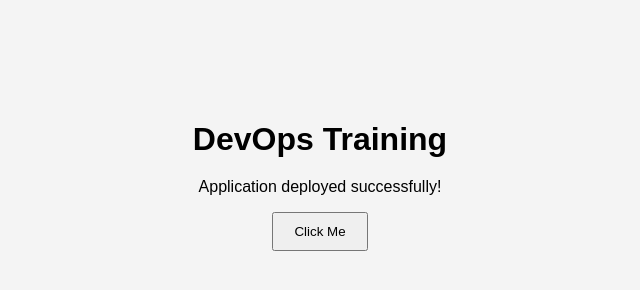
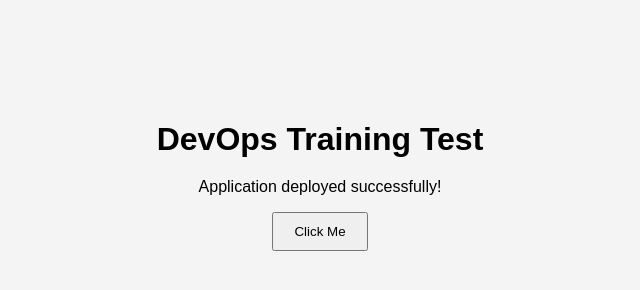
Before and after one commit to nikhilkttn/devops-training-static-site, a website: page index.html in a window 1280 px wide. Shown: the whole page, without its empty margins (320-960 px from the left). Drawn offline with Linux system fonts and the light colour scheme.

```diff
--- a/index.html
+++ b/index.html
@@ -8,7 +8,7 @@
 </head>
 <body>
   <div class="container">
-    <h1>DevOps Training</h1>
+    <h1>DevOps Training Test</h1>
     <p>Application deployed successfully!</p>
     <button id="deployButton">Click Me</button>
     <p id="message"></p>
```
